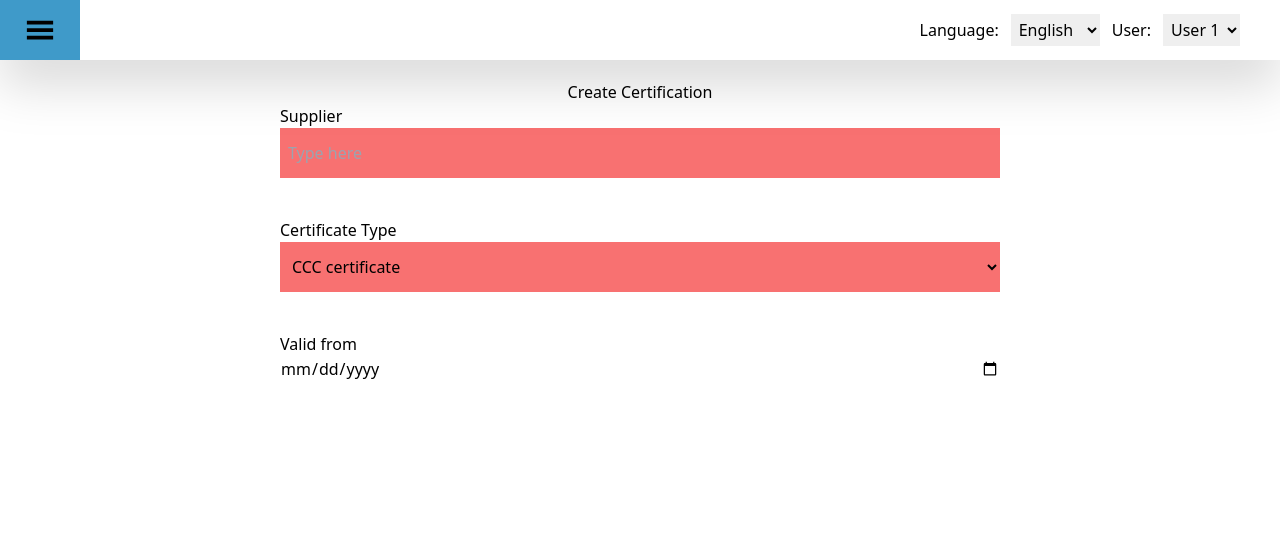
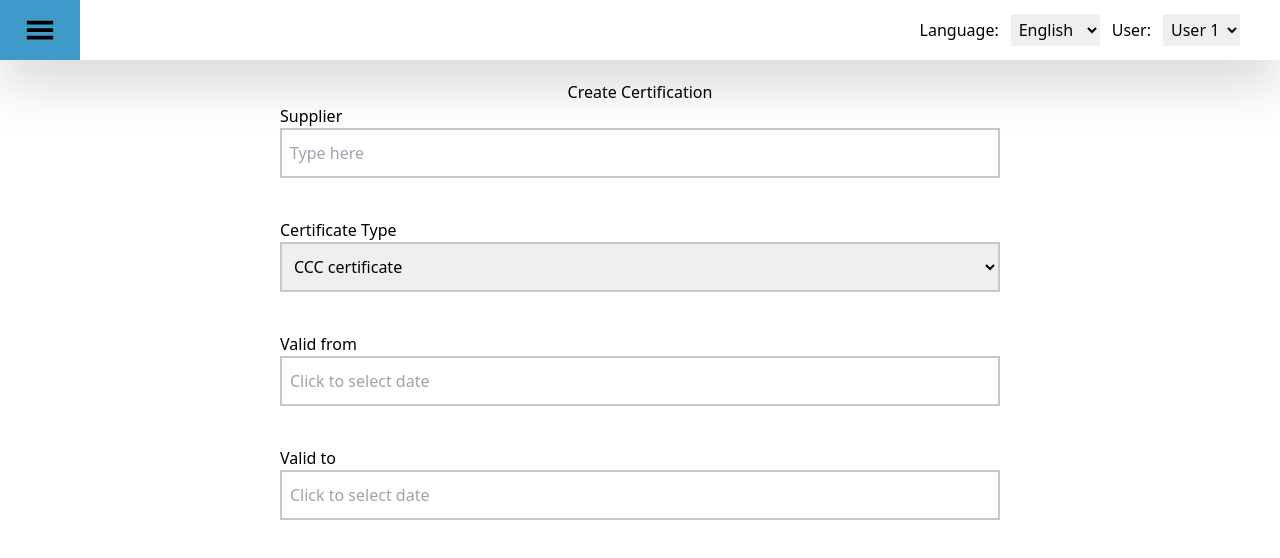
Before and after one commit to DenisKantic/dccs_project, a React (Create React App) app: page /CreateCertification in a window 1280 px wide. Shown: the top 558 px of the page. Built offline with nearby package versions, Linux system fonts and the light colour scheme.

Commit message:
completed createCertificate section of the page with working datepicker

```diff
--- a/package.json
+++ b/package.json
@@ -7,6 +7,7 @@
     "@testing-library/react": "^13.4.0",
     "@testing-library/user-event": "^13.5.0",
     "react": "^18.2.0",
+    "react-datepicker": "^4.18.0",
     "react-dom": "^18.2.0",
     "react-icons": "^4.11.0",
     "react-scripts": "5.0.1",
--- a/src/Components/CreateCertificate/CreateCert.jsx
+++ b/src/Components/CreateCertificate/CreateCert.jsx
@@ -1,7 +1,15 @@
-import React from 'react'
+import React, {useState} from 'react'
 import Header from '../Header/Header'
+import DatePicker from 'react-datepicker';
+import "react-datepicker/dist/react-datepicker.css";
 
 const CreateCert = () => {
+
+  const [startDate, setStartDate] = useState(null);
+  const [endDate, setEndDate] = useState(null);
+
+
+
   return (
     <div className='flex flex-2'>
         <Header />
@@ -12,12 +20,12 @@ const CreateCert = () => {
                 <form action="#" className='w-[60%]'>
                     <div className='flex flex-col'>
                         <label htmlFor="">Supplier</label>
-                        <input type="text" className='h-[50px] w-full bg-red-400 p-2' placeholder='Type here'/>
+                        <input type="text" className='h-[50px] w-full p-2 border-2 border-[#c7c7c7]' placeholder='Type here'/>
                     </div>
 
                     <div className='flex flex-col mt-10'>
                         <label htmlFor="">Certificate Type</label>
-                        <select name="#" id="" className='h-[50px] w-full bg-red-400 p-2' placeholder >
+                        <select name="#" id="" className='h-[50px] w-full p-2 border-2 border-[#c7c7c7]' placeholder >
                             <option disabled >Select your option</option>
                             <option value="#">CCC certificate</option>
                             <option value="#">Permission of Printing</option>
@@ -25,9 +33,28 @@ const CreateCert = () => {
                         </select>
                     </div>
 
-                    <div className='flex flex-col mt-10'>
+                    <div className='flex flex-col mt-10 w-full h-[50px]'>
                         <label htmlFor="#">Valid from</label>
-                        <input type="date" placeholder='Click to select date' />
+                            <DatePicker className='w-full h-[50px] p-2 border-2 border-[#c7c7c7]'
+                            onChange={(date) => setStartDate(date)}
+                            selected={startDate}
+                            selectsStart
+                            startDate={startDate}
+                            endDate={endDate}
+                            placeholderText='Click to select date'
+                            />
+
+                        <label htmlFor="" className='mt-10'>Valid to</label>
+                            <DatePicker
+                            className='h-[50px] w-full p-2 border-2 border-[#c7c7c7]'
+                            onChange={(date) => setEndDate(date)}
+                            selectsEnd
+                            selected={endDate}
+                            startDate={startDate}
+                            endDate={endDate}
+                            minDate={startDate}
+                            placeholderText='Click to select date'
+                           />
                     </div>
                 </form>
             </div>
```
Also changed, not shown: 1 other file (tests, documents, lock files or other folders).
